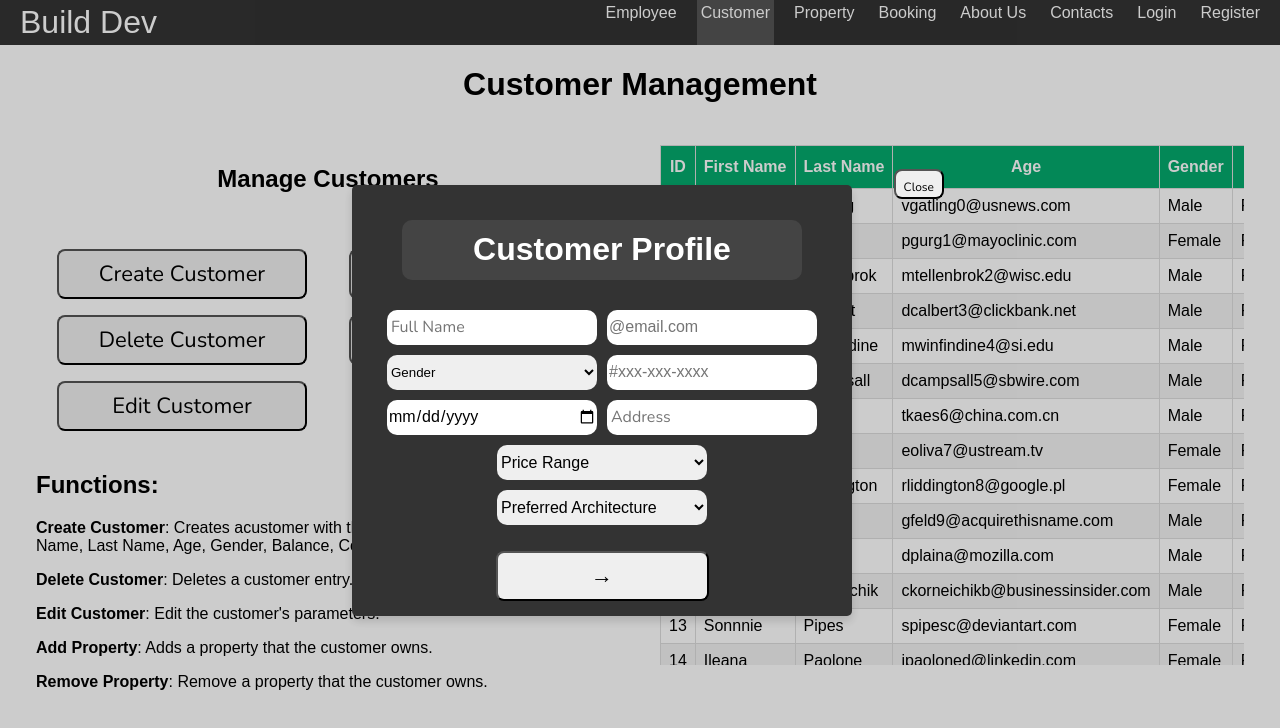
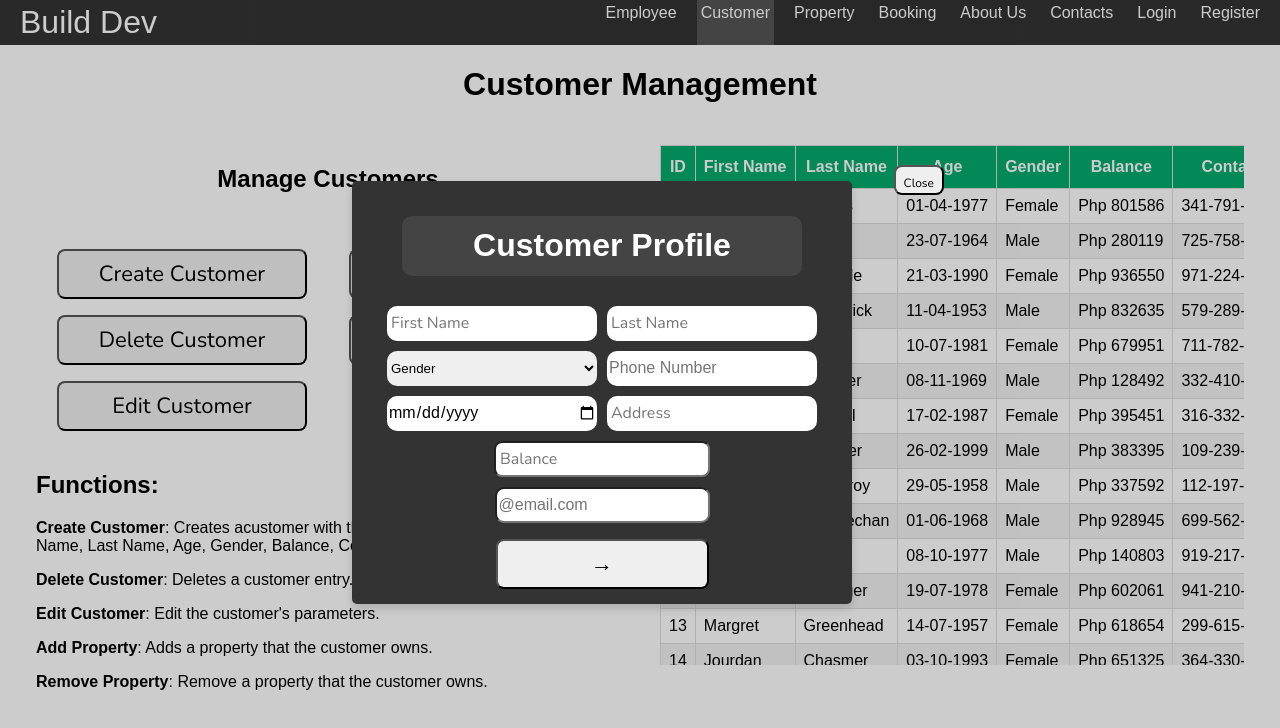
Before and after one commit to WorkNicolas/final-project-case-analysis, a React (Create React App) app: page /customer in a window 1280 px wide. Both pictures are taken after a click on the button "Create Customer". Shown: the top 728 px of the page. Built offline with nearby package versions, Linux system fonts and the light colour scheme.

Commit message:
added ability to create entry in Customer and Property

```diff
--- a/src/App.js
+++ b/src/App.js
@@ -26,7 +26,7 @@ function App() {
   const [bookings, setBookings] = useState(bookingData);
 
   const [addEmployeeData, setAddEmployeeData] = useState({
-    id: '',
+    id: null,
     fname: '',
     lname: '',
     age: '',
@@ -71,10 +71,94 @@ function App() {
     setEmployees(newEmployees);
   };
 
+  const [addCustomerData, setAddCustomerData] = useState({
+    id: null,
+    fname: '',
+    lname: '',
+    age: '',
+    gender: '',
+    balance: null,
+    contact: '',
+    email: '',
+    address: '',
+  })
+
+  const handleFormChange2 = (event) => {
+    event.preventDefault();
+
+    const fieldName = event.target.getAttribute('name');
+    const fieldValue = event.target.value;
+
+    const newFormData = { ...addCustomerData};
+    newFormData[fieldName] = fieldValue;
+    console.log(fieldValue)
+    setAddCustomerData(newFormData);
+  };
+
+  const handleFormSubmit2 = (event) => {
+    event.preventDefault();
+    console.log("Customer Submitted")
+
+    const newCustomer = {
+      id: customers.length + 1,
+      fname: addCustomerData.fname,
+      lname: addEmployeeData.lname,
+      age: addCustomerData.age,
+      gender: addCustomerData.gender,
+      balance: addCustomerData.balance,
+      contact: addCustomerData.contact,
+      email: addCustomerData.email,
+      address: addCustomerData.address,
+    };
+
+    const newCustomers = [...customers, newCustomer];
+    setCustomers(newCustomers);
+  };
+
+  const [addPropertyData, setAddPropertyData] = useState({
+    id: '',
+    price: null,
+    address: '',
+    size: null,
+    org: '',
+    bds: null,
+    ba: null,
+  })
+
+  const handleFormChange3 = (event) => {
+    event.preventDefault();
+
+    const fieldName = event.target.getAttribute('name');
+    const fieldValue = event.target.value;
+
+    const newFormData = { ...addPropertyData};
+    newFormData[fieldName] = fieldValue;
+    console.log(fieldValue)
+    setAddPropertyData(newFormData);
+  };
+
+  const handleFormSubmit3 = (event) => {
+    event.preventDefault();
+    console.log("Property Submitted")
+
+    const newProperty = {
+      id: propertyData.length + 1,
+      price: addPropertyData.price,
+      address: addPropertyData.address,
+      size: addPropertyData.size,
+      org: addPropertyData.org,
+      bds: addPropertyData.bds,
+      ba: addPropertyData.ba,
+    };
+
+    const newProperties = [...properties, newProperty];
+    setProperties(newProperties);
+  };
+
   return (
     <EmployeeContext.Provider value={{employees, setEmployees, addEmployeeData, setAddEmployeeData, handleFormChange, handleFormSubmit}}>
-      <CustomerContext.Provider value={{customers, setCustomers}}>
-        <PropertyContext.Provider value={{properties, setProperties}}>
+      <CustomerContext.Provider value={{customers, setCustomers, addCustomerData, setAddCustomerData, handleFormChange2, handleFormSubmit2}}>
+        <PropertyContext.Provider value={{properties, setProperties, addPropertyData, setAddPropertyData, handleFormChange3, handleFormSubmit3}}>
           <BookingContext.Provider value={{bookings, setBookings}}>
           <main>
             <header>
--- a/src/components/pages/CustomerAddInfo.js
+++ b/src/components/pages/CustomerAddInfo.js
@@ -1,8 +1,14 @@
-import React from "react";
+import React, { useContext } from "react";
 import './CustomerAddInfo.css';
+import { CustomerContext } from '../GlobalContext';
 
 export default function CustomerAddInfo(){
+    const {customers, setCustomers} = useContext(CustomerContext);
+    const { handleFormChange2 } = useContext(CustomerContext);
+    const { handleFormSubmit2 } = useContext(CustomerContext);
+
     return(
+        <form onSubmit={handleFormSubmit2}>
             <div className="container-customer">
 
                 <div className="h1box">
@@ -14,11 +20,19 @@ export default function CustomerAddInfo(){
                     <div className="personal-info-customer">
 
                         <div>
-                    <input type="text" id="FN" placeholder="Full Name" required/><br />
+                        <input
+                            type="text"
+                            name="fname"
+                            onChange={handleFormChange2}
+                            placeholder="First Name"
+                            required/><br />
                         </div>
 
                         <div>
-                    <select name="gender" id="gender" required>
+                        <select
+                            name="gender"
+                            onChange={handleFormChange2}
+                            required>
                             <option value="none" hidden selected>Gender</option>
                             <option value="male">Male</option>
                             <option value="female">Female</option>
@@ -26,7 +40,11 @@ export default function CustomerAddInfo(){
                         </div>
 
                         <div>
-                    <input type="date" id="bday" value="Date of Birth" required/>
+                        <input
+                            type="date"
+                            name="age"
+                            onChange={handleFormChange2}
+                            required/>
                         </div>
 
                     </div>
@@ -36,15 +54,30 @@ export default function CustomerAddInfo(){
                     <div className="contact-info-customer">
 
                         <div>
-                    <input type="email" id="email" placeholder= "@email.com" required/><br />
+                        <input
+                            type="text"
+                            name="lname"
+                            onChange={handleFormChange2}
+                            placeholder= "Last Name"
+                            required/><br />
                         </div>
 
                         <div>
-                    <input type="tel" id="number" placeholder="#xxx-xxx-xxxx" required/><br />
+                        <input
+                            type="tel"
+                            name="contact"
+                            onChange={handleFormChange2}
+                            placeholder="Phone Number"
+                            required/><br />
                         </div>
 
                         <div>
-                    <input type="text" id="address" placeholder="Address" required />
+                        <input
+                            type="text"
+                            name="address"
+                            onChange={handleFormChange2}
+                            placeholder="Address"
+                            required />
                         </div>
 
                     </div>
@@ -55,42 +88,37 @@ export default function CustomerAddInfo(){
                 <div className="Costumer-Balance">
 
                     <div>
-                    <select name="Price" id="Price" required>
-                        <option value="none" hidden selected>Price Range</option>
-                        <option value="100,000">100,000</option>
-                        <option value="500,000">500,000</option>
-                        <option value="1,000,000">1,000,000+</option>
-                        <option value="50,000,000+">50,000,000+</option>
-                        <option value="1,00,000,000+">100,000,000+</option>
-                    </select>
+                        <input
+                            style={{fontSize: '16px', height: '36px'}}
+                            type="text"
+                            name="balance"
+                            onChange={handleFormChange2}
+                            placeholder="Balance"
+                            required
+                            />
+                    </div>
+
+                    <div style={{marginTop: '10px'}}>
+                        <input
+                            style={{height: '36px', width: '215px', borderRadius: '9px', fontSize: '16px'}}
+                            type="email"
+                            name="email"
+                            onChange={handleFormChange2}
+                            placeholder= "@email.com"
+                            required/><br />
                     </div>
 
                     <div>
-                    <select name="Type-of-House" id="Houses" required>
-                        <option value="none" hidden selected>Preferred Architecture</option>
-                        <option value="Cape Cod">Cape Cod</option>
-                        <option value="Colonial">Colonial</option>
-                        <option value="Contemporary">Contemporary</option>
-                        <option value="Craftsman">Craftsman</option>
-                        <option value="Greek Revival">Greek Revival</option>
-                        <option value="Farmhouse">Farmhouse</option>
-                        <option value="French Country">French Country</option>
-                        <option value="Mediterranean">Mediterranean</option>
-                        <option value="Midcentury Modern">Midcentury Modern</option>
-                        <option value="Ranch"> Ranch</option>
-                        <option value="Split-Level">Split-Level</option>
-                        <option value="Tudor">Tudor</option>
-                        <option value="Victorian">Victorian</option>
-                    </select><br />
-                </div>
-
-                <div>
-                <button type="submit" value="submit" style={{width: '213px'}} >→</button>
+                    <button
+                        type="submit"
+                        value="submit"
+                        style={{width: '213px'}} >→</button>
                     </div>
 
                 </div>
 
 
             </div>
+        </form>
     )
 }
--- a/src/components/pages/PropertyAddInfo.js
+++ b/src/components/pages/PropertyAddInfo.js
@@ -1,38 +1,71 @@
-import React from "react";
+import React, {useContext} from "react";
 import './PropertyAddInfo.css';
+import { PropertyContext } from '../GlobalContext';
 
 export default function PropertyAddInfo() {
+    const {properties, setProperties} = useContext(PropertyContext)
+    const { handleFormChange3 } = useContext(PropertyContext);
+    const { handleFormSubmit3 } = useContext(PropertyContext);
+
     return(
-        <form className="property-details">
+        <form onSubmit={handleFormSubmit3} className="property-details">
             <h1>Property Details</h1>
             <div className="page-flex">
                 <div className="left property">
-                    <label for="name">Name:</label>
-                    <input type="text" id="name" className="form-control" required />
+                    <label htmlFor="name">Price:</label>
+                    <input
+                        type="number"
+                        name="price"
+                        onChange={handleFormChange3}
+                        className="form-control"
+                        required />
 
-                    <label for="name">Price:</label>
-                    <input type="number" id="price" className="form-control" required />
+                    <label htmlFor="name">Address:</label>
+                    <input
+                        type="phone"
+                        name="address"
+                        onChange={handleFormChange3}
+                        className="form-control"
+                        required />
 
-                    <label for="name">Address:</label>
-                    <input type="phone" id="address" className="form-control" required />
-
-                    <label for="name">Organization:</label>
-                    <input type="text" id="organization" className="form-control" required />
+                    <label htmlFor="name">Organization:</label>
+                    <input
+                        type="text"
+                        name="org"
+                        onChange={handleFormChange3}
+                        className="form-control"
+                        required />
                 </div>
                 <div className="right property">
-                <label for="date">Size:</label>
-                    <input type="number" id="size" className="form-control" required />
+                <label htmlFor="date">Size:</label>
+                    <input
+                        type="number"
+                        name="size"
+                        onChange={handleFormChange3}
+                        className="form-control"
+                        required />
 
-                    <label for="name">Bedrooms:</label>
-                    <input type="number" id="bedrooms" className="form-control" required />
+                    <label htmlFor="name">Bedrooms:</label>
+                    <input
+                        type="number"
+                        name="bds"
+                        onChange={handleFormChange3}
+                        className="form-control"
+                        required />
 
-                    <label for="guests">Bathrooms:</label>
-                    <input type="number" id="bathrooms" className="form-control" required />
+                    <label htmlFor="guests">Bathrooms:</label>
+                    <input
+                        type="number"
+                        name="ba"
+                        onChange={handleFormChange3}
+                        className="form-control"
+                        required />
+                </div>
 
-                    <button type="submit" value="submit" style={{width: '240px'}} >→</button>
-                </div>
             </div>
+            <button type="submit" value="submit" style={{width: '240px', marginLeft: 'auto', marginRight: 'auto', marginTop: '-10px'}} >→</button>
         </form>
+
 
     )
 }
--- a/src/components/pages/tables/CUSTOMER_MOCK_DATA.json
+++ b/src/components/pages/tables/CUSTOMER_MOCK_DATA.json
@@ -1,20 +1,20 @@
-[{"id":1,"fname":"Valle","lname":"Gatling","age":"vgatling0@usnews.com","gender":"Male","balance":430869,"contact":"286-879-2141","email":"vgatling0@imgur.com","address":"71717 Birchwood Point"},
-{"id":2,"fname":"Phillida","lname":"Gurg","age":"pgurg1@mayoclinic.com","gender":"Female","balance":602517,"contact":"427-445-8521","email":"pgurg1@nps.gov","address":"829 Killdeer Plaza"},
-{"id":3,"fname":"Mead","lname":"Tellenbrok","age":"mtellenbrok2@wisc.edu","gender":"Male","balance":904240,"contact":"836-309-5474","email":"mtellenbrok2@usnews.com","address":"5 Moulton Hill"},
-{"id":4,"fname":"Dennie","lname":"Calbert","age":"dcalbert3@clickbank.net","gender":"Male","balance":389564,"contact":"434-828-6157","email":"dcalbert3@globo.com","address":"1210 Green Ridge Way"},
-{"id":5,"fname":"Marijn","lname":"Winfindine","age":"mwinfindine4@si.edu","gender":"Male","balance":189543,"contact":"680-708-0941","email":"mwinfindine4@noaa.gov","address":"73632 Sommers Pass"},
-{"id":6,"fname":"Danny","lname":"Campsall","age":"dcampsall5@sbwire.com","gender":"Male","balance":272960,"contact":"677-323-6040","email":"dcampsall5@oaic.gov.au","address":"9294 Johnson Court"},
-{"id":7,"fname":"Trevor","lname":"Kaes","age":"tkaes6@china.com.cn","gender":"Male","balance":133778,"contact":"915-179-0437","email":"tkaes6@discuz.net","address":"089 Kensington Point"},
-{"id":8,"fname":"Esmeralda","lname":"Oliva","age":"eoliva7@ustream.tv","gender":"Female","balance":136186,"contact":"755-954-6842","email":"eoliva7@wired.com","address":"027 Bartelt Circle"},
-{"id":9,"fname":"Randi","lname":"Liddington","age":"rliddington8@google.pl","gender":"Female","balance":217157,"contact":"641-944-8829","email":"rliddington8@4shared.com","address":"7921 Old Gate Avenue"},
-{"id":10,"fname":"George","lname":"Feld","age":"gfeld9@acquirethisname.com","gender":"Male","balance":383010,"contact":"698-829-9717","email":"gfeld9@stanford.edu","address":"7323 Transport Street"},
-{"id":11,"fname":"Dominik","lname":"Plain","age":"dplaina@mozilla.com","gender":"Male","balance":309986,"contact":"536-733-5200","email":"dplaina@abc.net.au","address":"70941 Maywood Road"},
-{"id":12,"fname":"Curcio","lname":"Korneichik","age":"ckorneichikb@businessinsider.com","gender":"Male","balance":741954,"contact":"580-381-8159","email":"ckorneichikb@wikispaces.com","address":"18 Welch Trail"},
-{"id":13,"fname":"Sonnnie","lname":"Pipes","age":"spipesc@deviantart.com","gender":"Female","balance":304012,"contact":"986-647-5424","email":"spipesc@nymag.com","address":"5614 Goodland Street"},
-{"id":14,"fname":"Ileana","lname":"Paolone","age":"ipaoloned@linkedin.com","gender":"Female","balance":879006,"contact":"815-128-7320","email":"ipaoloned@addtoany.com","address":"85 Granby Parkway"},
-{"id":15,"fname":"Chanda","lname":"Cyphus","age":"ccyphuse@merriam-webster.com","gender":"Female","balance":440085,"contact":"838-484-9975","email":"ccyphuse@cargocollective.com","address":"2277 Dexter Way"},
-{"id":16,"fname":"Marten","lname":"Tarburn","age":"mtarburnf@google.com","gender":"Male","balance":396745,"contact":"786-761-6337","email":"mtarburnf@tamu.edu","address":"5247 Ryan Junction"},
-{"id":17,"fname":"Sumner","lname":"Sexcey","age":"ssexceyg@ezinearticles.com","gender":"Male","balance":651141,"contact":"602-600-5313","email":"ssexceyg@creativecommons.org","address":"015 Columbus Trail"},
-{"id":18,"fname":"Johnna","lname":"Orchard","age":"jorchardh@slate.com","gender":"Female","balance":445587,"contact":"106-466-2895","email":"jorchardh@chicagotribune.com","address":"158 Scott Hill"},
-{"id":19,"fname":"Dietrich","lname":"Tomaskov","age":"dtomaskovi@nhs.uk","gender":"Male","balance":515544,"contact":"570-690-8089","email":"dtomaskovi@constantcontact.com","address":"5 Leroy Street"},
-{"id":20,"fname":"Raffaello","lname":"Charopen","age":"rcharopenj@arstechnica.com","gender":"Male","balance":894765,"contact":"365-379-2714","email":"rcharopenj@pbs.org","address":"3 Oneill Road"}]
+[{"id":1,"fname":"Bernita","lname":"Vargas","age":"01-04-1977","gender":"Female","balance":801586,"contact":"341-791-4778","email":"bvargas0@home.pl","address":"2151 Mesta Court"},
+{"id":2,"fname":"Mile","lname":"Rogan","age":"23-07-1964","gender":"Male","balance":280119,"contact":"725-758-0094","email":"mrogan1@over-blog.com","address":"8617 Mcbride Circle"},
+{"id":3,"fname":"Meridel","lname":"Resdale","age":"21-03-1990","gender":"Female","balance":936550,"contact":"971-224-1820","email":"mresdale2@java.com","address":"3 Cordelia Crossing"},
+{"id":4,"fname":"Louis","lname":"Shadwick","age":"11-04-1953","gender":"Male","balance":832635,"contact":"579-289-7181","email":"lshadwick3@reuters.com","address":"18 Rutledge Junction"},
+{"id":5,"fname":"Kariotta","lname":"Turrell","age":"10-07-1981","gender":"Female","balance":679951,"contact":"711-782-4881","email":"kturrell4@census.gov","address":"37 Bashford Point"},
+{"id":6,"fname":"Alwin","lname":"Walcher","age":"08-11-1969","gender":"Male","balance":128492,"contact":"332-410-9513","email":"awalcher5@rediff.com","address":"8994 Mesta Avenue"},
+{"id":7,"fname":"Charmine","lname":"Vandrill","age":"17-02-1987","gender":"Female","balance":395451,"contact":"316-332-3348","email":"cvandrill6@seesaa.net","address":"3083 Gerald Court"},
+{"id":8,"fname":"Gardener","lname":"Kaszper","age":"26-02-1999","gender":"Male","balance":383395,"contact":"109-239-7528","email":"gkaszper7@meetup.com","address":"7 Redwing Parkway"},
+{"id":9,"fname":"Samson","lname":"MacAlroy","age":"29-05-1958","gender":"Male","balance":337592,"contact":"112-197-6643","email":"smacalroy8@newyorker.com","address":"4 Novick Center"},
+{"id":10,"fname":"Kennett","lname":"O'Lenechan","age":"01-06-1968","gender":"Male","balance":928945,"contact":"699-562-2171","email":"kolenechan9@amazonaws.com","address":"405 Eagan Alley"},
+{"id":11,"fname":"Rudy","lname":"Marlin","age":"08-10-1977","gender":"Male","balance":140803,"contact":"919-217-7097","email":"rmarlina@geocities.jp","address":"1 Lake View Lane"},
+{"id":12,"fname":"Modestia","lname":"Strowger","age":"19-07-1978","gender":"Female","balance":602061,"contact":"941-210-3376","email":"mstrowgerb@myspace.com","address":"44 Becker Drive"},
+{"id":13,"fname":"Margret","lname":"Greenhead","age":"14-07-1957","gender":"Female","balance":618654,"contact":"299-615-7964","email":"mgreenheadc@baidu.com","address":"91 Bayside Terrace"},
+{"id":14,"fname":"Jourdan","lname":"Chasmer","age":"03-10-1993","gender":"Female","balance":651325,"contact":"364-330-5494","email":"jchasmerd@narod.ru","address":"032 Dawn Pass"},
+{"id":15,"fname":"Dalia","lname":"Fruen","age":"30-12-1977","gender":"Female","balance":247480,"contact":"482-868-8970","email":"dfruene@icq.com","address":"7 Morningstar Parkway"},
+{"id":16,"fname":"Nikolaus","lname":"Hesse","age":"31-05-1991","gender":"Male","balance":467078,"contact":"221-975-5241","email":"nhessef@dot.gov","address":"662 Goodland Junction"},
+{"id":17,"fname":"Bertrand","lname":"Bullcock","age":"19-08-2003","gender":"Male","balance":652960,"contact":"731-533-6208","email":"bbullcockg@edublogs.org","address":"6176 Warrior Pass"},
+{"id":18,"fname":"Dwain","lname":"Dodle","age":"28-08-1988","gender":"Male","balance":290214,"contact":"736-127-8851","email":"ddodleh@prweb.com","address":"4 Pine View Court"},
+{"id":19,"fname":"Micheil","lname":"Klemenz","age":"23-01-1970","gender":"Male","balance":199892,"contact":"505-159-4105","email":"mklemenzi@yandex.ru","address":"3354 Manufacturers Court"},
+{"id":20,"fname":"Dagmar","lname":"Tett","age":"07-02-1972","gender":"Female","balance":342298,"contact":"329-757-3793","email":"dtettj@csmonitor.com","address":"150 Bultman Alley"}]
```
Lines whose indentation alone changed are shown as unchanged.
